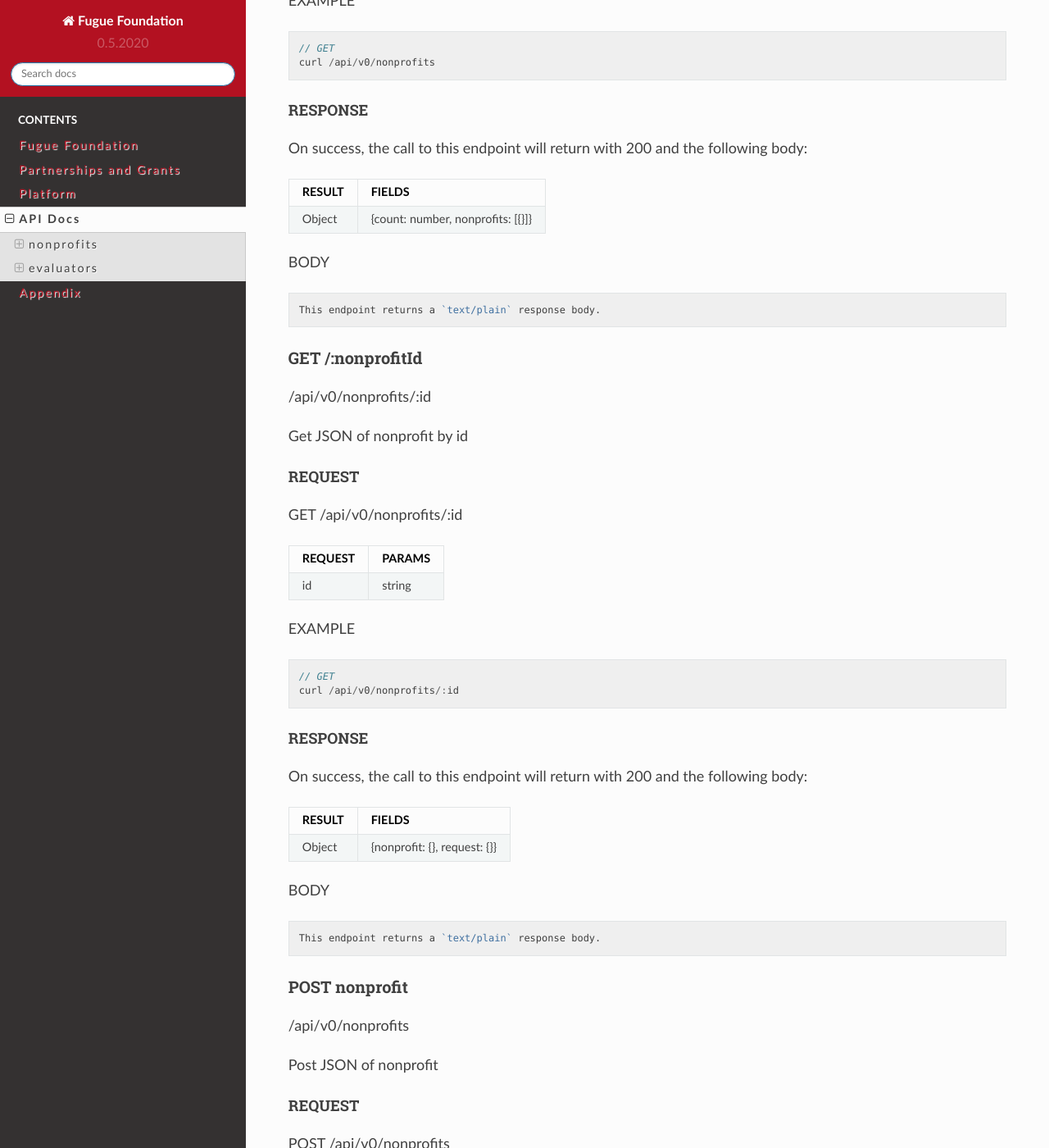
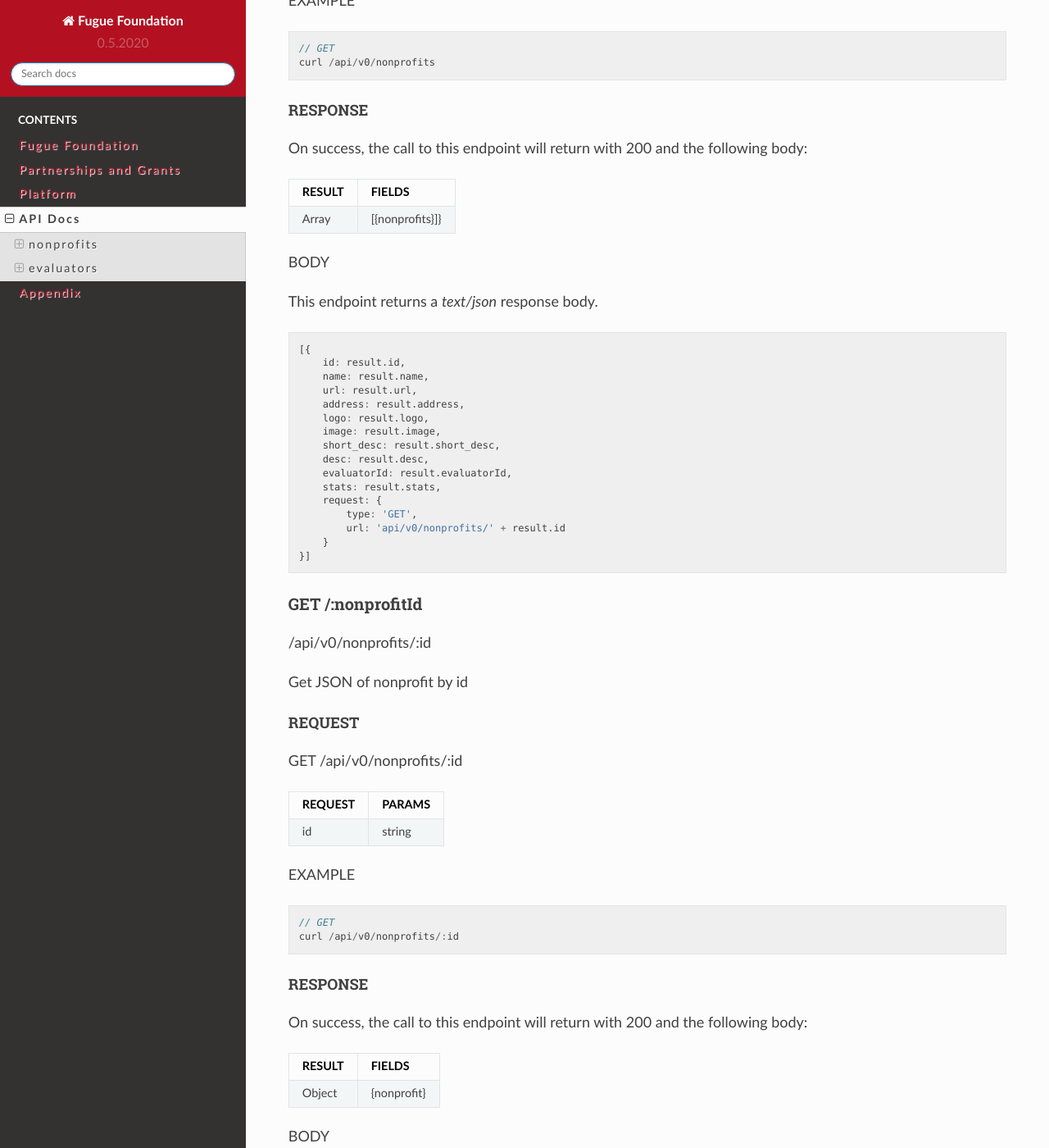
Before and after one commit to fuguefoundation/ff-docs, a Sphinx documentation site: the page built from source/api-docs.rst, in a window 1280 px wide and 1400 px high, scrolled down 976 px. Shown: the whole window at 82% size. Built offline with Sphinx 7.4.7 and the Read the Docs theme 2.0.0, drawn with Linux system fonts in a browser that asks for light colours; some of the changed text lies outside the part shown.

```diff
--- a/source/api-docs.rst
+++ b/source/api-docs.rst
@@ -68,14 +68,31 @@ On success, the call to this endpoint will return with 200 and the following bod
 ======  ======
 RESULT  FIELDS
 ======  ======
-Object  {count: number, nonprofits: [{}]}
+Array   [{nonprofits}]}
 ======  ======
 
 BODY
 
+This endpoint returns a `text/json` response body.
+
 .. code-block:: javascript
 
-    This endpoint returns a `text/plain` response body.
+    [{
+        id: result.id,
+        name: result.name,
+        url: result.url,
+        address: result.address,
+        logo: result.logo,
+        image: result.image,
+        short_desc: result.short_desc,
+        desc: result.desc,
+        evaluatorId: result.evaluatorId,
+        stats: result.stats,
+        request: {
+            type: 'GET',
+            url: 'api/v0/nonprofits/' + result.id
+        }
+    }]
 
 =================
 GET /:nonprofitId
@@ -112,14 +129,14 @@ On success, the call to this endpoint will return with 200 and the following bod
 ======  ======
 RESULT  FIELDS
 ======  ======
-Object  {nonprofit: {}, request: {}}
+Object  {nonprofit}
 ======  ======
 
 BODY
 
 .. code-block:: javascript
 
-    This endpoint returns a `text/plain` response body.
+    This endpoint returns a `text/json` response body.
 
 ==============
 POST nonprofit
@@ -289,15 +306,15 @@ On success, the call to this endpoint will return with 200 and the following bod
 ======  ======
 RESULT  FIELDS
 ======  ======
-Object  {count: number, evaluators: [{}]}
+Array   [{evaluators}]
 ======  ======
 
 BODY
 
 .. code-block:: javascript
 
-    {
-        _id: result._id,
+    [{
+        id: result._id,
         name: result.name,
         url: result.url,
         logo: result.logo,
@@ -309,7 +326,7 @@ BODY
             type: 'GET',
             url: 'api/v0/evaluators/' + result._id
         }
-    }
+    }]
 
 =================
 GET /:evaluatorId
@@ -343,12 +360,25 @@ RESPONSE
 
 On success, the call to this endpoint will return with 200 and the following body:
 
+======  ======
+RESULT  FIELDS
+======  ======
+Object  {evaluator}
+======  ======
+
 BODY
 
 .. code-block:: javascript
 
     {
-        evaluator: result,
+        id: result.id,
+        name: result.name,
+        url: result.url,
+        logo: result.logo,
+        image: result.image,
+        focus: result.focus,
+        short_desc: result.short_desc,
+        desc: result.desc,
         request: {
             type: 'GET',
             description: 'Get all evaluators',
--- a/source/conf.py
+++ b/source/conf.py
@@ -50,7 +50,7 @@ master_doc = 'index'
 # General information about the project.
 project = u'Fugue Foundation'
 copyright = u'2020, Fugue Foundation'
-author = u'David Houston'
+author = u'Fugue Foundation'
 
 # The version info for the project you're documenting, acts as replacement for
 # |version| and |release|, also used in various other places throughout the
@@ -226,8 +226,8 @@ latex_elements = {
 # (source start file, target name, title,
 #  author, documentclass [howto, manual, or own class]).
 latex_documents = [
-  (master_doc, 'FugueFoundation.tex', u'Altruism 2.0: A meta-guide for charity in a cryptic world',
-   u'David Houston', 'manual'),
+  (master_doc, 'FugueFoundation.tex', u'Prospectus',
+   u'Fugue Foundation', 'manual'),
 ]
 
 # The name of an image file (relative to this directory) to place at the top of
--- a/source/platform.rst
+++ b/source/platform.rst
@@ -21,6 +21,8 @@ When a user visits the decentralized application (dApp), the dApp queries a data
 
 Each grouping is a collection of nonprofit organizations identified by the charity evaluator for their track record of altruistic impact within the given area of concern. The user selects one of these evaluators, sees the corresponding nonprofits, and is given the option to research them further or proceed to the donation page. Think of each donation as a contribution to a charitable index fund. All donations are in ``ether`` (ETH), though we plan to incorporate ERC20 tokens soon such as DAI and USDC. Through the logic encoded in the smart contracts deployed the Ethereum blockchain, the donation is split evenly among the chosen nonprofits and the user is rewarded with a non-fungible token (NFT).
 
+.. image:: _static/ff-donation-flow.jpg
+
 ****
 dApp
 ****
@@ -32,9 +34,7 @@ dApp
 
 The angular frontend and the smart contract backend are being developed separately for now. However, the angular dapp does have services providing a functional Truffle/Web3 integration, which will make combining the two later very simple.
 
-For the frontend, the focus is on improving functionality, improving UX/UI (Angular Material), and writing tests (Karma, Jasmine, Protractor). The prototype is based off of the Angular `Tour of Heroes tutorial <https://angular.io/tutorial>`_ and the Web3 integration is based off a `Truffle Angular box <https://github.com/Quintor/angular-truffle-box>`_.
-
-For the smart contract backend, it is `Truffle <https://www.trufflesuite.com/docs/truffle/overview>`_ compilation with modified `Open Zeppelin <https://docs.openzeppelin.com/contracts/2.x/>`_ contracts. Specifically, there is an ``ERC721`` contract and a ``PaymentSplitter`` contract that should work together, meaning that once a user makes a donation of a certain value, s/he will receive a unique edition of the Fugue Foundation NFT. `Block Native <"https://www.blocknative.com/>`_ is also integrated to help make the ``web3`` experience as user friendly as possible. The focus currently is to build out a few of the methods to each contract to capture this functionality, and to write tests (in both Solidity and Javascript) to capture the intended behavior.
+For the frontend, the focus is on improving functionality, improving UX/UI (Angular Material), and writing tests (Karma, Jasmine, Protractor). For the smart contract backend, it is `Truffle <https://www.trufflesuite.com/docs/truffle/overview>`_ compilation with modified `Open Zeppelin <https://docs.openzeppelin.com/contracts/2.x/>`_ contracts. Specifically, there is an ``ERC721`` contract and a ``PaymentSplitter`` contract that should work together, meaning that once a user makes a donation of a certain value, s/he will receive a unique edition of the Fugue Foundation NFT. `Block Native <"https://www.blocknative.com/>`_ is also integrated to help make the ``web3`` experience as user friendly as possible. The focus currently is to build out a few of the methods to each contract to capture this functionality, and to write tests (in both Solidity and Javascript) to capture the intended behavior.
 
 * *Angular Frontend*: https://github.com/fuguefoundation/ff-dapp
 * *Smart Contract Backend*: https://github.com/fuguefoundation/ff-contracts
```
Also changed, not shown: CHANGELOG.md (added, +7 -0 lines), README.md (+9 -1 lines), source/_static/ff-donation-flow.jpg (added), 1 other file.
